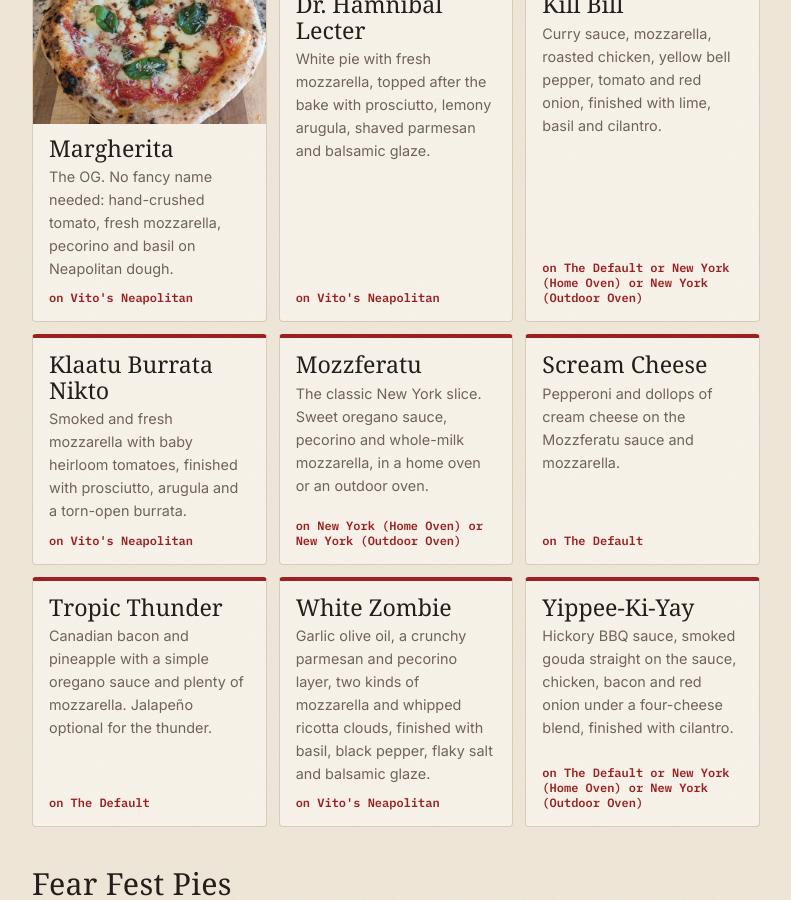
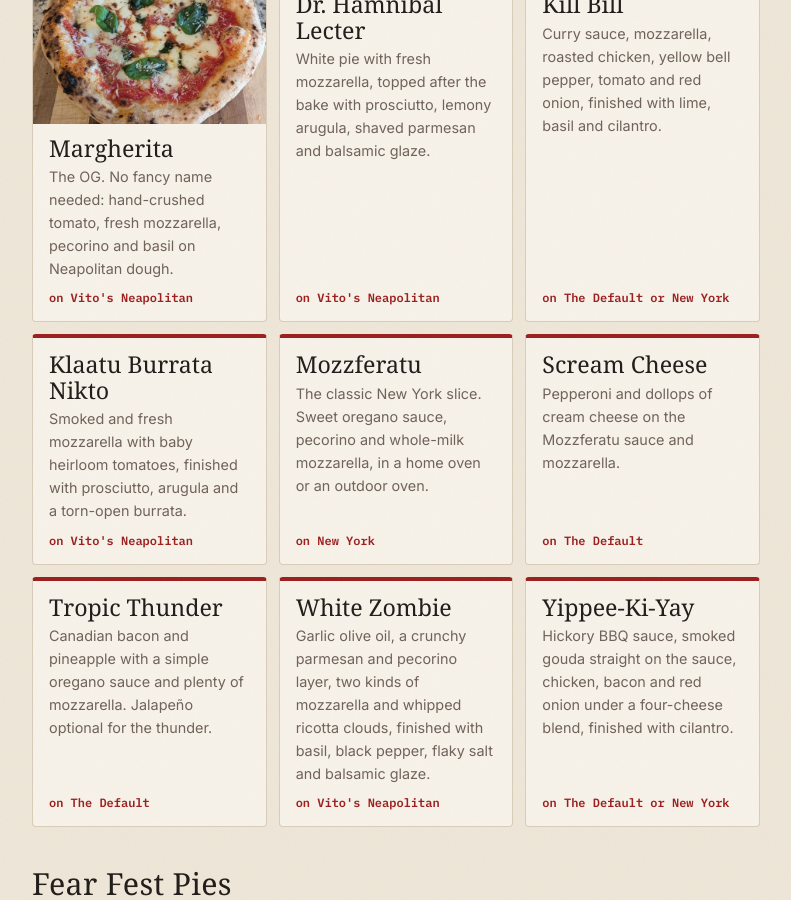
Before and after one commit to daftn/pizza, a Jekyll site: the page built from index.html, in a window 1280 px wide and 900 px high, scrolled down 926 px. Shown: the whole window, without its empty margins (244-1035 px from the left). Built offline with Jekyll 4.4.1, drawn with Linux system fonts in a browser that asks for light colours; some web fonts are replaced.

Commit message:
Cards: show New York once instead of both oven versions
Co-Authored-By: Claude Opus 5.5 <noreply@anthropic.com>
Claude-Session: https://claude.ai/code/session_01CXsahQwDMBDTEp9ieURmT9

```diff
--- a/index.html
+++ b/index.html
@@ -62,7 +62,14 @@ layout: default
               {% if r.summary %}<span class="card-summary">{{ r.summary }}</span>{% endif %}
               {% if r.uses_dough %}
                 {%- assign slugs = r.uses_dough | join: "," | split: "," -%}
-                <span class="card-meta">on {% for slug in slugs %}{% assign base = site.recipes | where: "slug", slug | first %}{{ base.title | default: slug }}{% unless forloop.last %} or {% endunless %}{% endfor %}</span>
+                {%- comment -%} Oven variants share a name on the card: "New York (Home Oven)" and "New York (Outdoor Oven)" both show as "New York" {%- endcomment -%}
+                {%- assign dough_names = "" | split: "" -%}
+                {%- for slug in slugs -%}
+                  {%- assign base = site.recipes | where: "slug", slug | first -%}
+                  {%- assign short = base.title | default: slug | split: " (" | first -%}
+                  {%- assign dough_names = dough_names | push: short -%}
+                {%- endfor %}
+                <span class="card-meta">on {{ dough_names | uniq | join: " or " }}</span>
               {% endif %}
             </a>
           </li>
```
